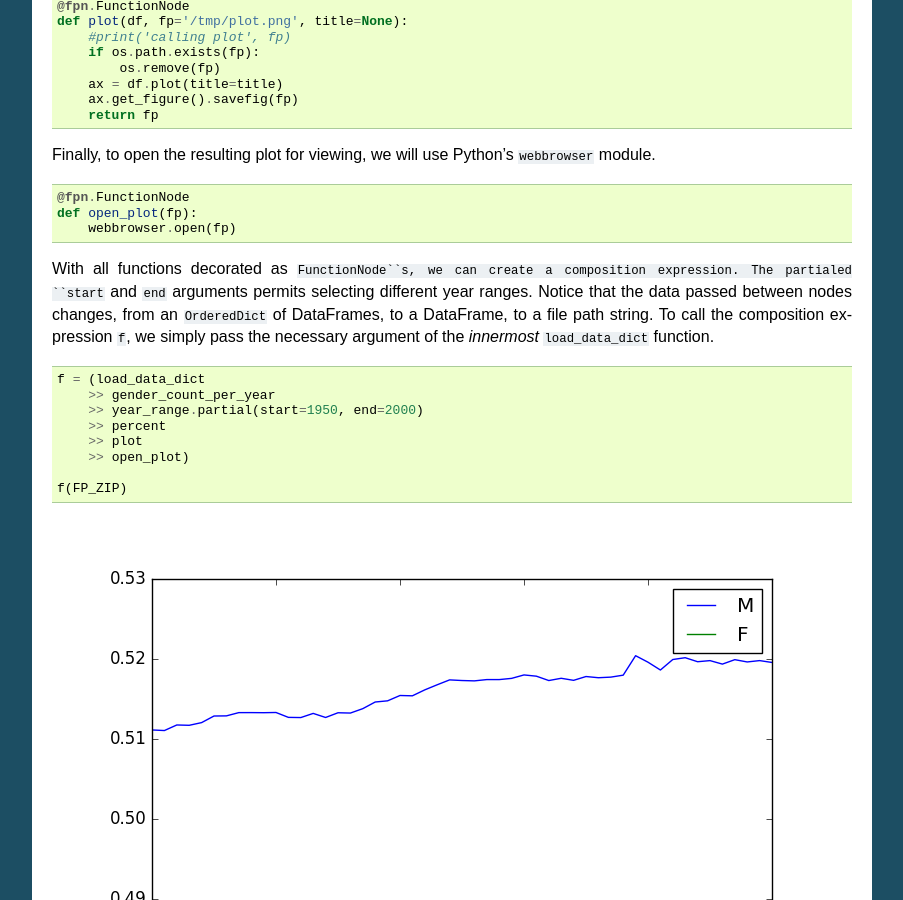
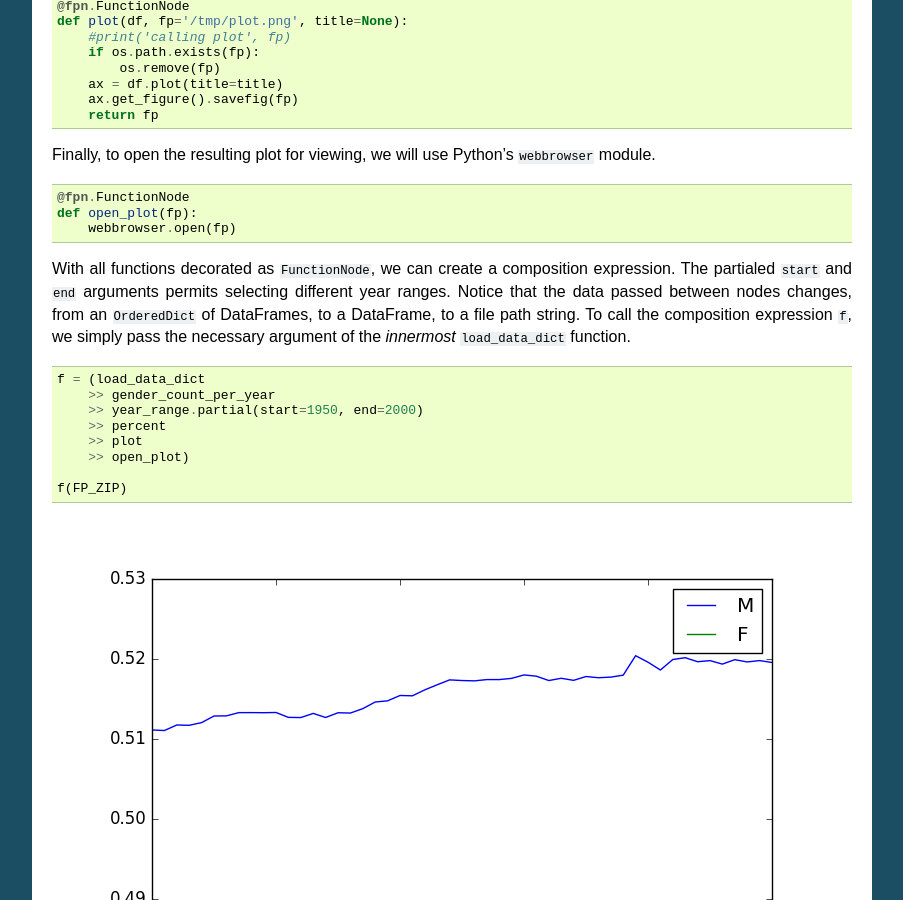
Before and after one commit to InvestmentSystems/function-pipe, a Sphinx documentation site: the page built from doc/source/usage_df.rst, in a window 1280 px wide and 900 px high, scrolled down 1905 px. Shown: the whole window, without its empty margins (198-1101 px from the left). Built offline with Sphinx 7.4.7, drawn with Linux system fonts in a browser that asks for light colours.

```diff
--- a/doc/source/usage_df.rst
+++ b/doc/source/usage_df.rst
@@ -124,7 +124,7 @@ Finally, to open the resulting plot for viewing, we will use Python's ``webbrows
         webbrowser.open(fp)
 
 
-With all functions decorated as ``FunctionNode``s, we can create a composition expression. The partialed ``start`` and ``end`` arguments permits selecting different year ranges. Notice that the data passed between nodes changes, from an ``OrderedDict`` of DataFrames, to a DataFrame, to a file path string. To call the composition expression ``f``, we simply pass the necessary argument of the *innermost* ``load_data_dict`` function.
+With all functions decorated as ``FunctionNode``, we can create a composition expression. The partialed ``start`` and ``end`` arguments permits selecting different year ranges. Notice that the data passed between nodes changes, from an ``OrderedDict`` of DataFrames, to a DataFrame, to a file path string. To call the composition expression ``f``, we simply pass the necessary argument of the *innermost* ``load_data_dict`` function.
 
 .. code-block:: python
 
```
